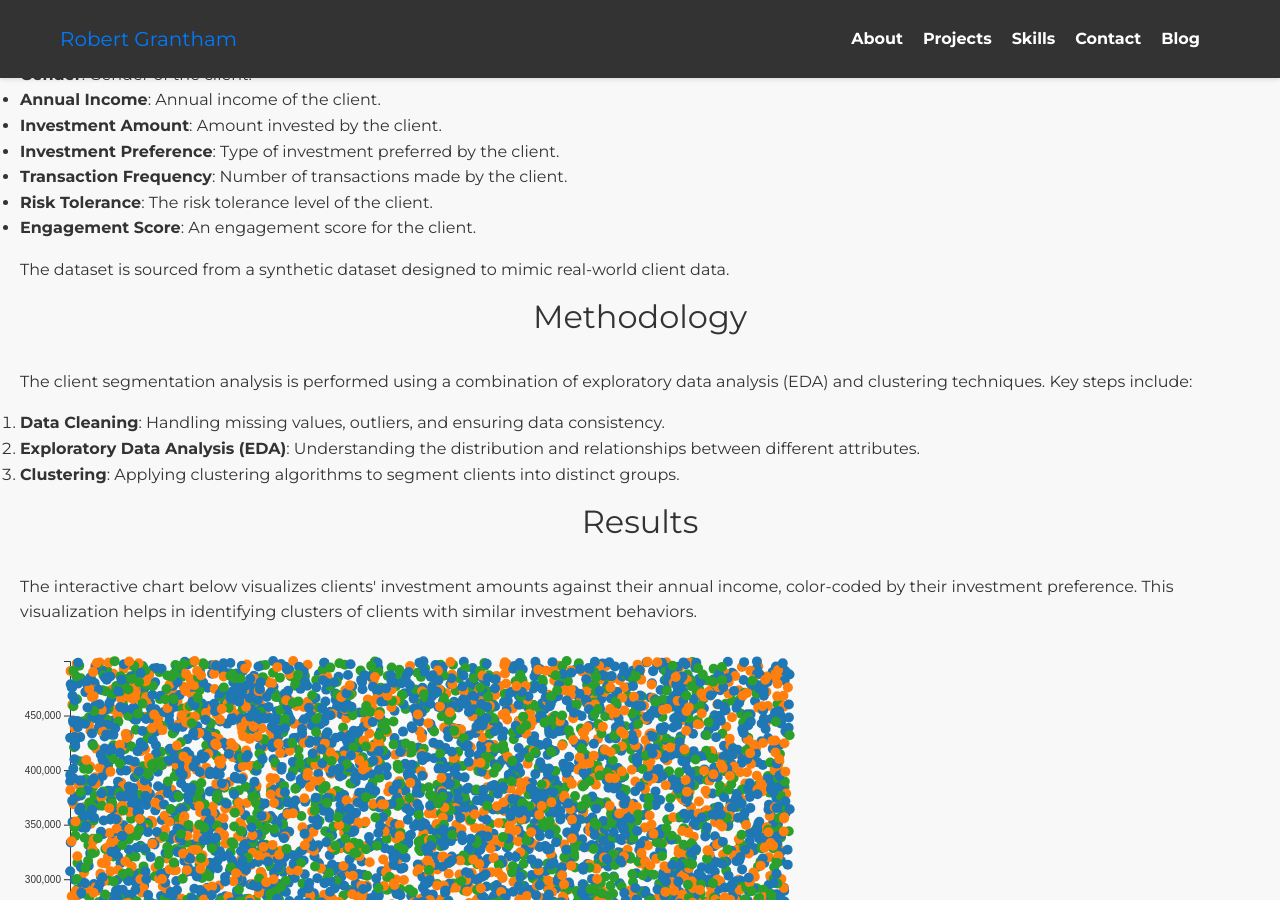
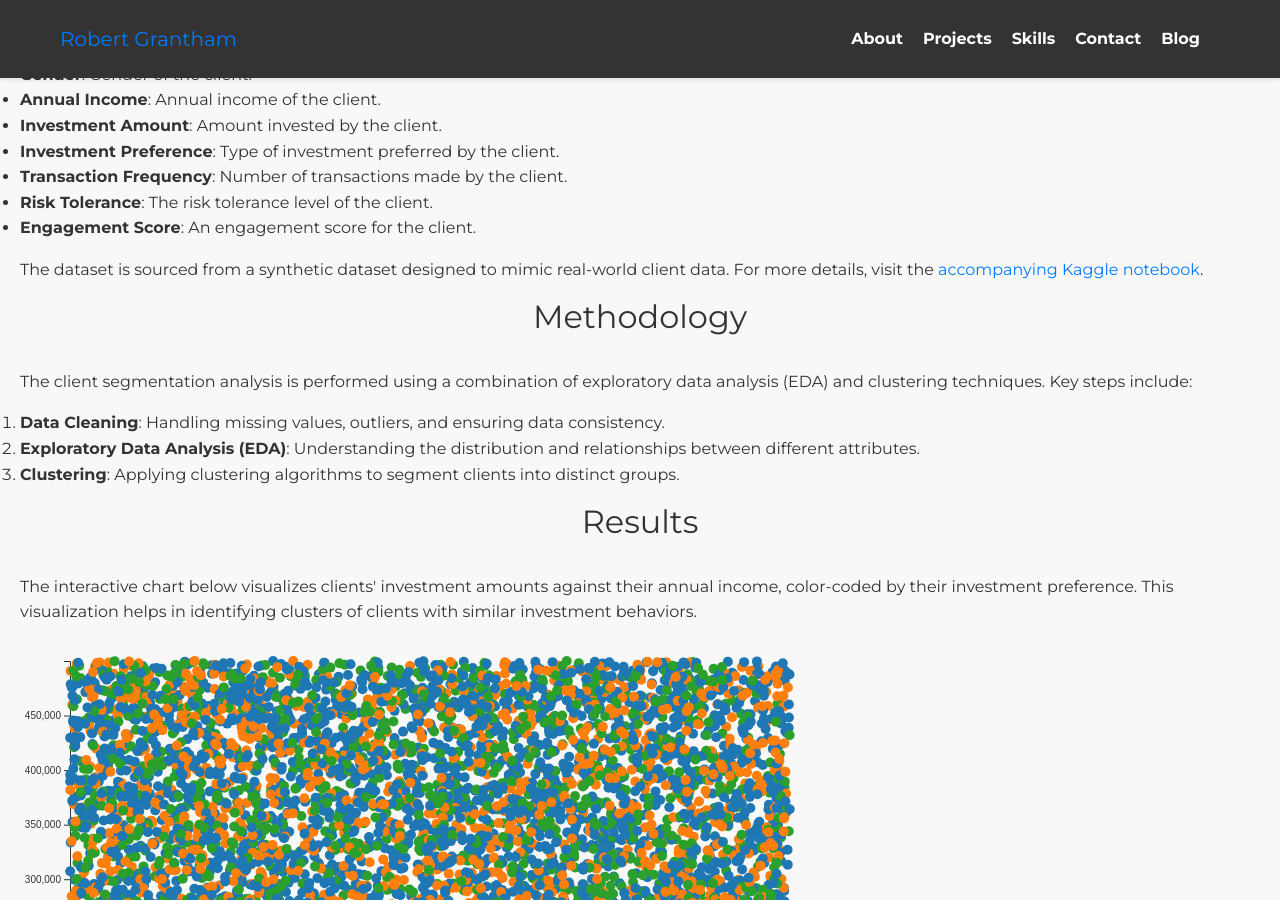
Before and after one commit to rgrantham82/rgrantham82.github.io, a Jekyll site: the page built from client-segmentation.html, in a window 1280 px wide and 900 px high, scrolled down 792 px. Built offline with Jekyll 4.4.1, drawn with Linux system fonts in a browser that asks for light colours; nearby versions of some CDN libraries.

Commit message:
Update client-segmentation.html

```diff
--- a/client-segmentation.html
+++ b/client-segmentation.html
@@ -23,7 +23,7 @@ layout: default
       <li><strong>Risk Tolerance</strong>: The risk tolerance level of the client.</li>
       <li><strong>Engagement Score</strong>: An engagement score for the client.</li>
    </ul>
-   <p>The dataset is sourced from a synthetic dataset designed to mimic real-world client data.</p>
+   <p>The dataset is sourced from a synthetic dataset designed to mimic real-world client data. For more details, visit the <a href="https://www.kaggle.com/code/robertgrantham/client-segmentation" target="_blank">accompanying Kaggle notebook</a>.</p>
 </section>
 
 <section id="methodology">
```
